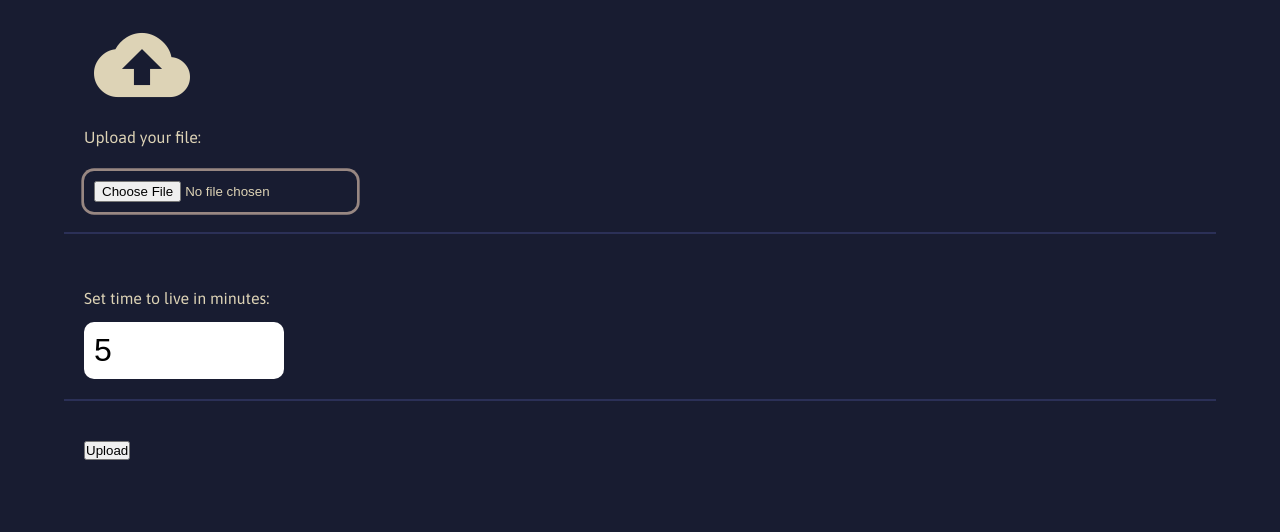
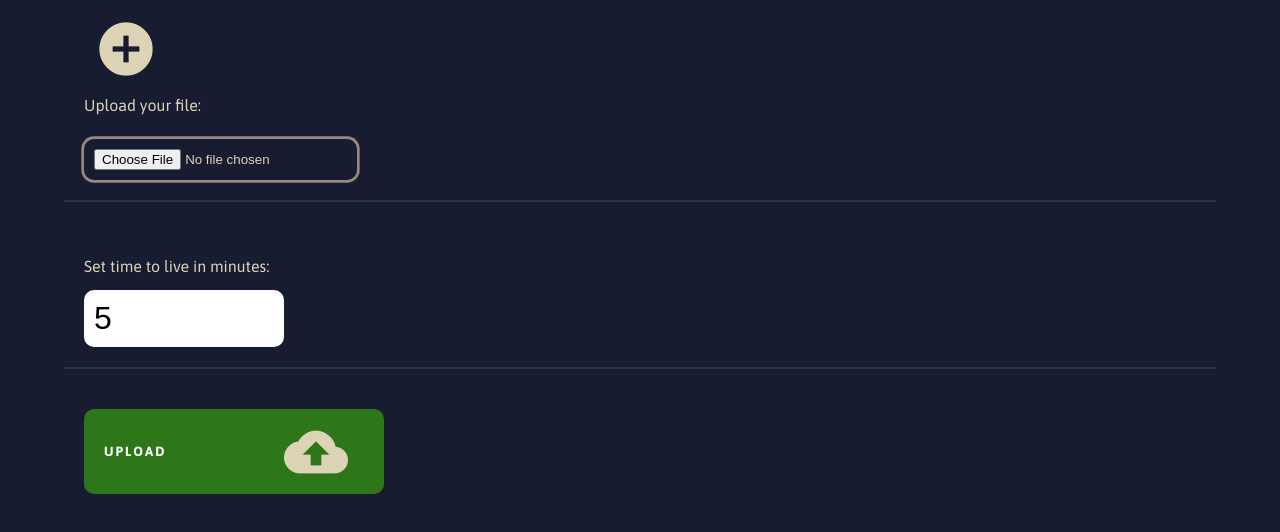
Before and after one commit to ThePaavero/self-destruct-link, a website: page client/index.html in a window 1280 px wide. Shown: the part 98-630 px from the top of the page. Drawn offline with nearby package versions, Linux system fonts and the light colour scheme; files that its build step writes are made by us from their sources.

Commit message:
Styles WIP.

```diff
--- a/client/index.html
+++ b/client/index.html
@@ -14,7 +14,7 @@
   <form action="[API_URL]/upload" method="post" enctype="multipart/form-data">
     <p>
       <label>
-        <i class="material-icons">cloud_upload</i>
+        <i class="material-icons">add_circle</i>
         <span>
           Upload your file:
         </span>
@@ -27,8 +27,11 @@
         <input type="number" min="1" value="5" required name="ttlInMinutes"/>
       </label>
     </p>
-    <p>
+    <p class="upload-cta-area">
       <input type="submit" value="Upload"/>
+      <span class="icon">
+        <i class="material-icons">cloud_upload</i>
+      </span>
     </p>
   </form>
 </main>
--- a/client/style.scss
+++ b/client/style.scss
@@ -50,7 +50,7 @@ form {
     position: relative;
 
     i {
-      font-size: 6rem !important;
+      font-size: 4rem !important;
       margin-left: 10px;
     }
 
@@ -67,6 +67,35 @@ form {
     border: none;
     cursor: default;
     width: 200px;
+  }
+
+  p.upload-cta-area {
+    position: relative;
+
+    input[type="submit"] {
+      border: none;
+      border-radius: 10px;
+      padding: 35px 20px;
+      background-color: #2d761a;
+      color: #fff;
+      font-family: inherit;
+      text-transform: uppercase;
+      font-weight: bold;
+      letter-spacing: 2px;
+      width: 300px;
+      text-align: left;
+    }
+
+    span.icon {
+      position: absolute;
+      left: 220px;
+      top: 50%;
+      transform: translateY(-50%);
+
+      i {
+        font-size: 4rem;
+      }
+    }
   }
 
   input[type="file"] {
```
